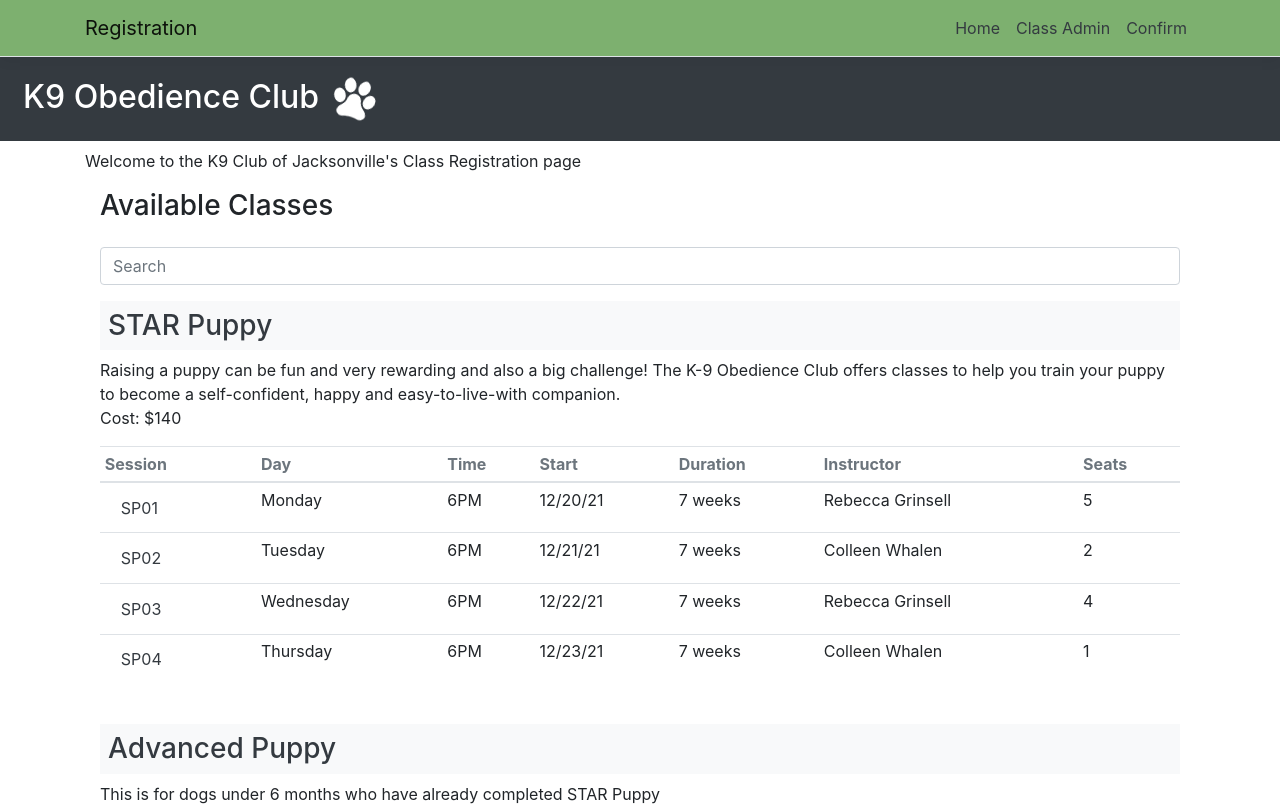
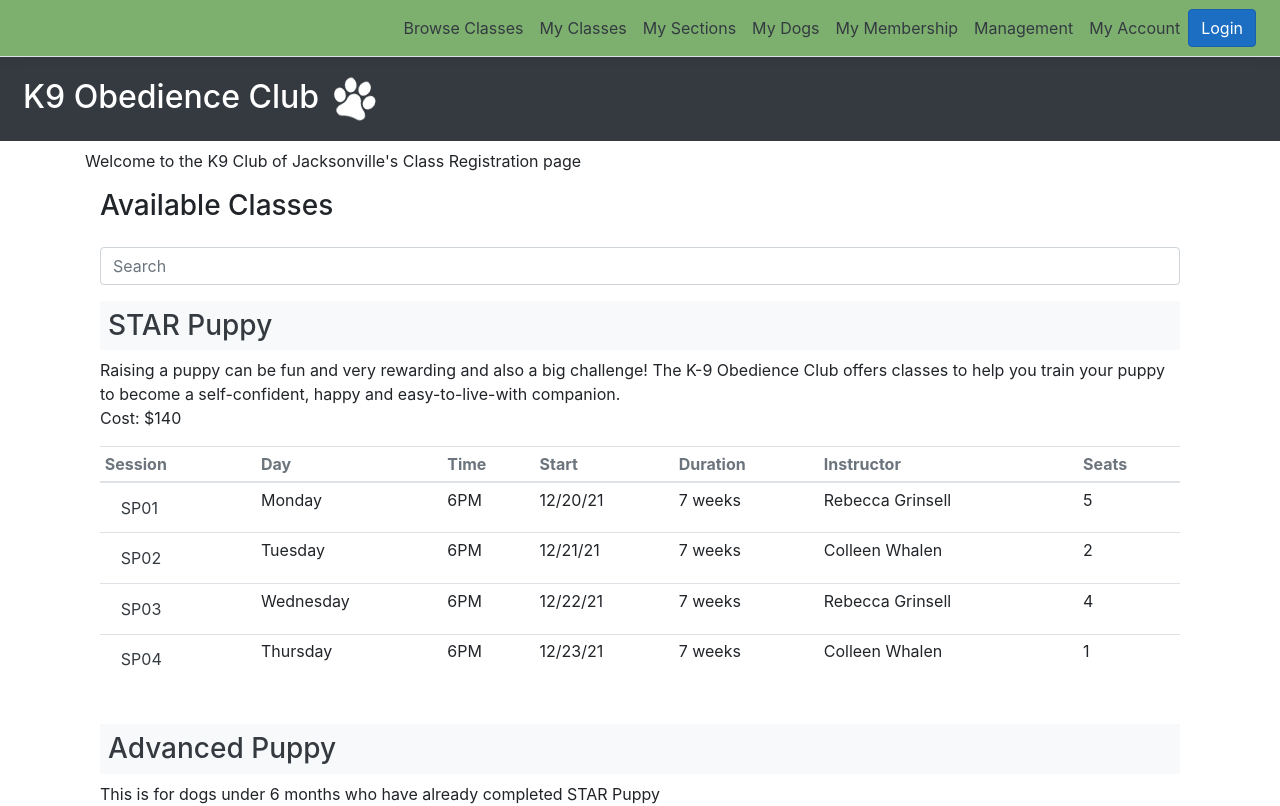
Before and after one commit to K9ObedienceClubJax/K9OCRS, a React (Create React App) app in the folder src/K9OCRS/ClientApp/: page / in a window 1280 px wide. Shown: the top 806 px of the page. Built offline with nearby package versions, Linux system fonts and the light colour scheme.

Commit message:
update navbar

```diff
--- a/src/K9OCRS/ClientApp/src/App.js
+++ b/src/K9OCRS/ClientApp/src/App.js
@@ -20,7 +20,7 @@ export default class App extends Component {
         <Route path="/counter" component={Counter} />
         <Route path="/fetch-data" component={FetchData} />
         <Route path="/classtypes" component={ClassTypesDashboard} />
-        <Route path="/classtype/1" component={ClassTypeSetup} />
+        <Route path="/classtypes/:classTypeId" component={ClassTypeSetup} />
         <Route path="/confirm" component={Confirm} />
       </Layout>
     );
--- a/src/K9OCRS/ClientApp/src/components/NavMenu.js
+++ b/src/K9OCRS/ClientApp/src/components/NavMenu.js
@@ -2,12 +2,11 @@ import React, { Component } from "react";
 import paw from "../images/paw.png";
 import {
   Collapse,
-  Container,
   Navbar,
-  NavbarBrand,
   NavbarToggler,
   NavItem,
   NavLink,
+  Button,
 } from "reactstrap";
 import { Link } from "react-router-dom";
 import "./NavMenu.css";
@@ -34,13 +33,9 @@ export class NavMenu extends Component {
     return (
       <header className="bg-dark">
         <Navbar
-          className="nav-background navbar-expand-sm navbar-toggleable-sm border-bottom box-shadow mb-3"
+          className="nav-background navbar-expand-sm navbar-toggleable-sm border-bottom box-shadow mb-3 px-4"
           light
         >
-          <Container>
-            <NavbarBrand tag={Link} to="/">
-              Registration
-            </NavbarBrand>
           <NavbarToggler onClick={this.toggleNavbar} className="mr-2" />
           <Collapse
             className="d-sm-inline-flex flex-sm-row-reverse"
@@ -50,22 +45,47 @@ export class NavMenu extends Component {
             <ul className="navbar-nav flex-grow">
               <NavItem>
                 <NavLink tag={Link} className="text-dark" to="/">
-                    Home
+                  Browse Classes
                 </NavLink>
               </NavItem>
               <NavItem>
-                  <NavLink tag={Link} className="text-dark" to="/classtypes">
-                    Class Admin
+                <NavLink tag={Link} className="text-dark" to="/Account/Classes">
+                  My Classes
                 </NavLink>
               </NavItem>
               <NavItem>
-                  <NavLink tag={Link} className="text-dark" to="/confirm">
-                    Confirm
+                <NavLink tag={Link} className="text-dark" to="/Account/Sections">
+                  My Sections
+                </NavLink>
+              </NavItem>
+              <NavItem>
+                <NavLink tag={Link} className="text-dark" to="/Account/Dogs">
+                  My Dogs
+                </NavLink>
+              </NavItem>
+              <NavItem>
+                <NavLink tag={Link} className="text-dark" to="/Account/Membership">
+                  My Membership
+                </NavLink>
+              </NavItem>
+              <NavItem>
+                <NavLink tag={Link} className="text-dark" to="/Manage">
+                  Management
+                </NavLink>
+              </NavItem>
+              {/* This my account link is temporary */}
+              <NavItem>
+                <NavLink tag={Link} className="text-dark" to="/Account">
+                  My Account
                 </NavLink>
               </NavItem>
             </ul>
           </Collapse>
-          </Container>
+          <div>
+            <Link to="/Login">
+              <Button color="primary">Login</Button>
+            </Link>
+          </div>
         </Navbar>
         <div className="container ml-2 pt-0 pb-2 mb-2 text-white bg-dark">
           <h2>
```
Lines whose indentation alone changed are shown as unchanged.
